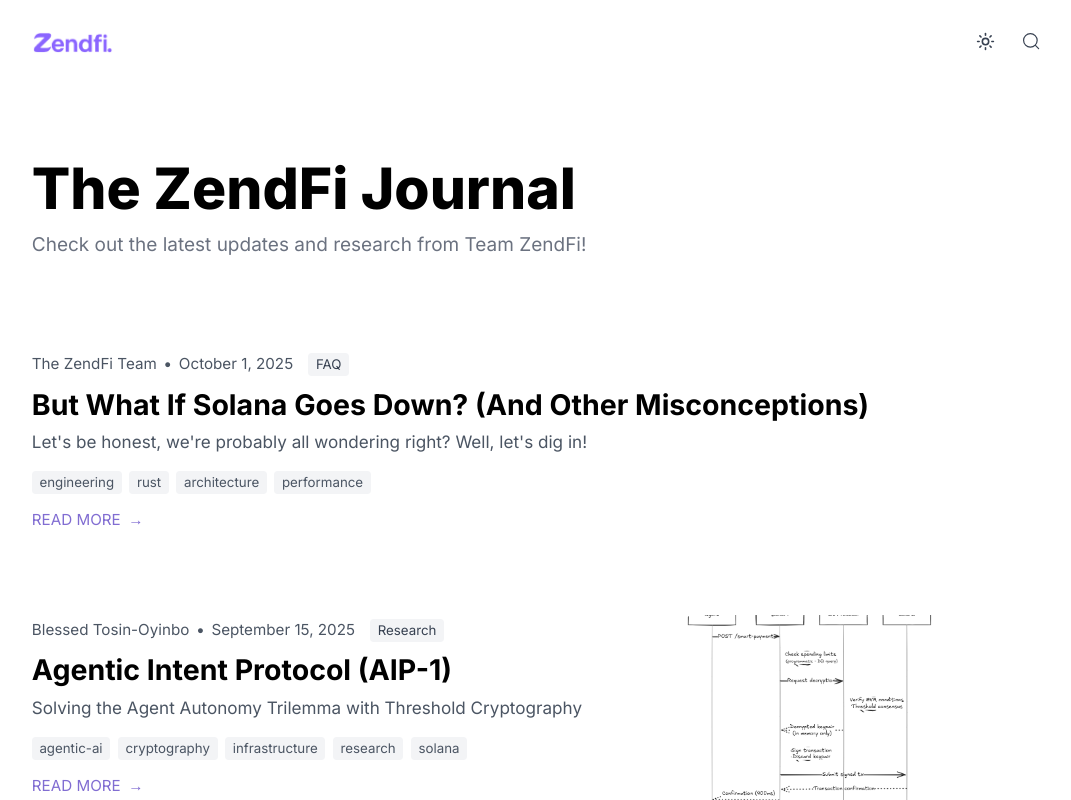
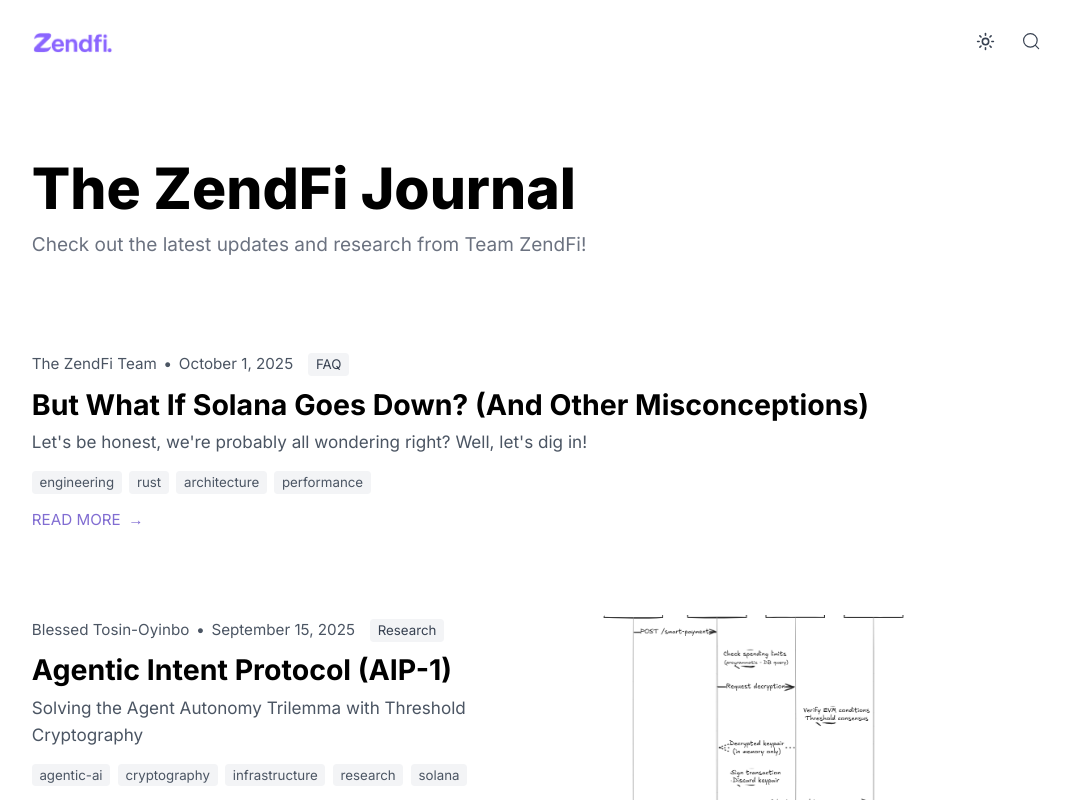
Before and after one commit to zendfi/zendfi-blog, a Next.js app: page / in a window 1280 px wide. Shown: the whole page, without its empty margins (99-1170 px from the left). Built offline with nearby package versions, Linux system fonts and the light colour scheme.

Commit message:
an experiment

```diff
--- a/src/components/ArticleCard.tsx
+++ b/src/components/ArticleCard.tsx
@@ -88,14 +88,14 @@
 
         {/* Image - Right Side */}
         {article.image && (
-          <div className="mt-4 md:mt-0 md:order-2 md:w-80 lg:w-96 flex-shrink-0 overflow-hidden rounded-lg">
+          <div className="mt-4 md:mt-0 md:order-2 md:w-[320px] lg:w-[400px] xl:w-[450px] flex-shrink-0 overflow-hidden rounded-lg">
             <Link href={`/article/${article.slug}`}>
               <Image
                 src={article.image}
                 alt={article.title}
-                width={500}
-                height={350}
-                className="w-full h-48 md:h-52 lg:h-56 object-cover hover:scale-105 transition-transform duration-300"
+                width={450}
+                height={280}
+                className="w-full h-48 md:h-56 lg:h-64 object-cover hover:scale-105 transition-transform duration-300"
                 unoptimized
               />
             </Link>
```
